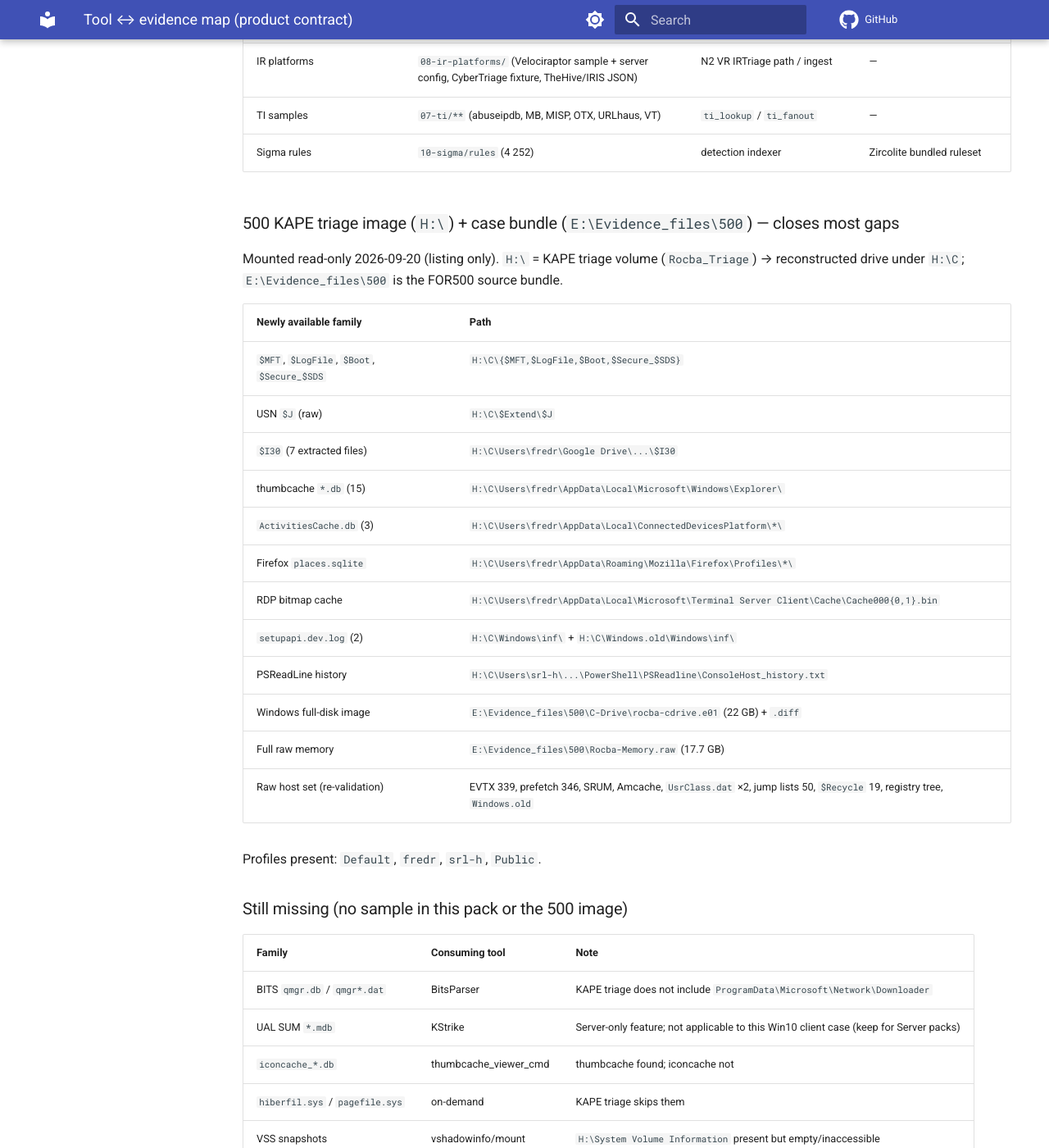
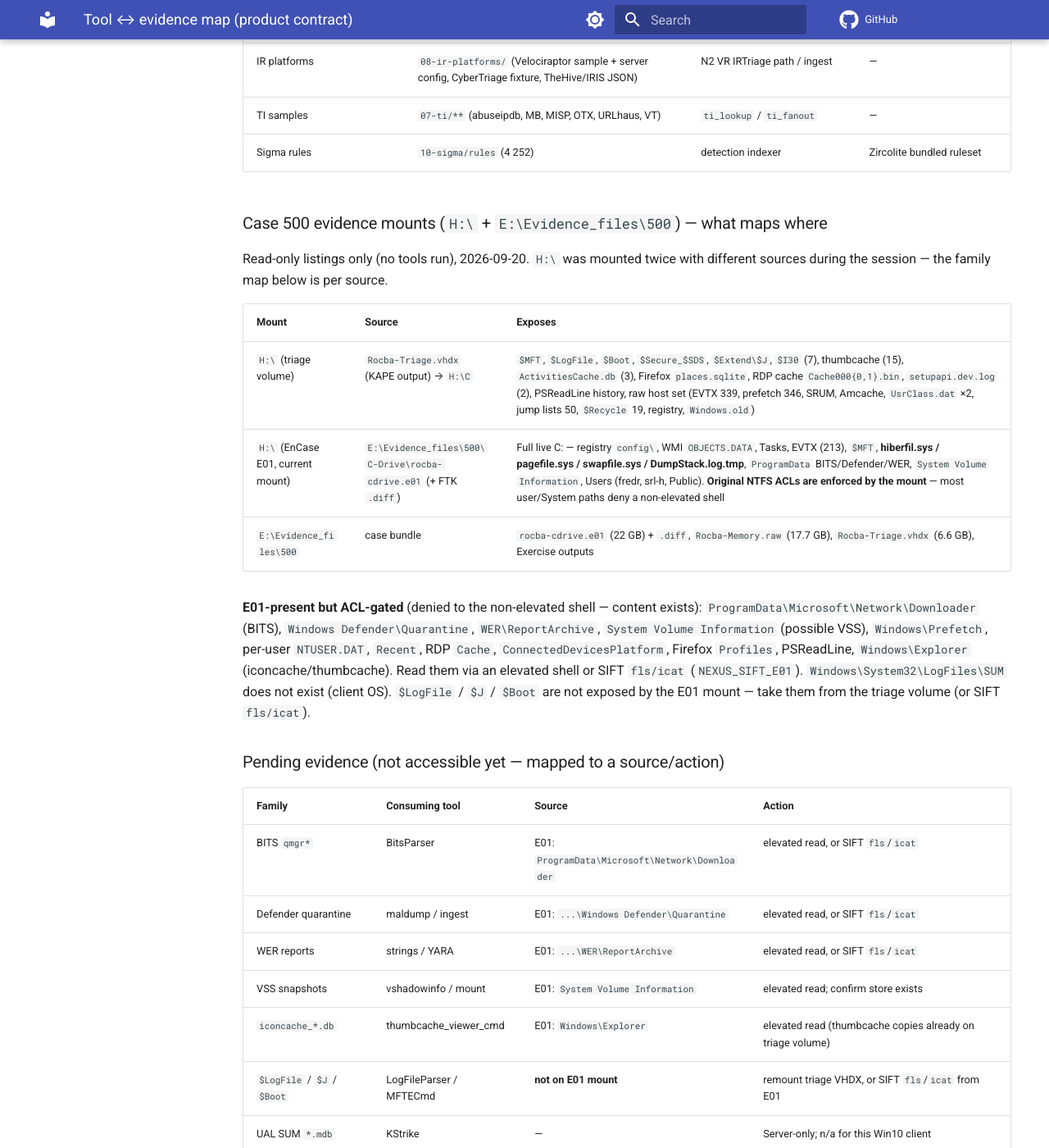
Before and after one commit to Ganron007/DFIR-Nexus, an MkDocs documentation site: the page built from Docs/cases/TOOL-EVIDENCE-MAP.md, in a window 1280 px wide and 1400 px high, scrolled down 5405 px. Shown: the whole window at 82% size. Built offline with MkDocs 1.6.1 and Material for MkDocs 9.7.7, drawn with Linux system fonts in a browser that asks for light colours; comment, search, counter and statistics services are not loaded; some of the changed text lies outside the part shown.

Commit message:
docs(cases): map case-500 evidence to mounts - triage VHDX vs mounted EnCase E01 (H:), ACL-gated families and pending list
- H:\ triage volume: \/\/\/\\, \/\, \, thumbcache, ActivitiesCache, Firefox, RDP cache, setupapi, PSReadLine + raw host set
- H:\ EnCase E01 (current): full live C: (registry, WMI, Tasks, EVTX 213, \, hiberfil/pagefile/swapfile); ACLs enforced - BITS/Defender/WER/SVI/iconcache/per-user paths present but denied to a non-elevated shell
- pending mapped to source/action: elevated read or SIFT fls/icat for ACL-gated; remount triage VHDX or SIFT for \/\; UAL server-only; sysdig/SO/Socrates/CyberTriage/macOS remain collection gaps
- listings only; no tools run

```diff
--- a/Docs/cases/TOOL-EVIDENCE-MAP.md
+++ b/Docs/cases/TOOL-EVIDENCE-MAP.md
@@ -136,48 +136,49 @@ additionally mounted: `H:\` (KAPE triage volume) and `E:\Evidence_files\500`
 | TI samples | `07-ti/**` (abuseipdb, MB, MISP, OTX, URLhaus, VT) | `ti_lookup` / `ti_fanout` | — |
 | Sigma rules | `10-sigma/rules` (4 252) | detection indexer | Zircolite bundled ruleset |
 
-### 500 KAPE triage image (`H:\`) + case bundle (`E:\Evidence_files\500`) — closes most gaps
+### Case 500 evidence mounts (`H:\` + `E:\Evidence_files\500`) — what maps where
 
-Mounted read-only 2026-09-20 (listing only). `H:\` = KAPE triage volume
-(`Rocba_Triage`) → reconstructed drive under `H:\C`; `E:\Evidence_files\500` is
-the FOR500 source bundle.
+Read-only listings only (no tools run), 2026-09-20. `H:\` was mounted twice with
+different sources during the session — the family map below is per source.
 
-| Newly available family | Path |
-|---|---|
-| `$MFT`, `$LogFile`, `$Boot`, `$Secure_$SDS` | `H:\C\{$MFT,$LogFile,$Boot,$Secure_$SDS}` |
-| USN `$J` (raw) | `H:\C\$Extend\$J` |
-| `$I30` (7 extracted files) | `H:\C\Users\fredr\Google Drive\...\$I30` |
-| thumbcache `*.db` (15) | `H:\C\Users\fredr\AppData\Local\Microsoft\Windows\Explorer\` |
-| `ActivitiesCache.db` (3) | `H:\C\Users\fredr\AppData\Local\ConnectedDevicesPlatform\*\` |
-| Firefox `places.sqlite` | `H:\C\Users\fredr\AppData\Roaming\Mozilla\Firefox\Profiles\*\` |
-| RDP bitmap cache | `H:\C\Users\fredr\AppData\Local\Microsoft\Terminal Server Client\Cache\Cache000{0,1}.bin` |
-| `setupapi.dev.log` (2) | `H:\C\Windows\inf\` + `H:\C\Windows.old\Windows\inf\` |
-| PSReadLine history | `H:\C\Users\srl-h\...\PowerShell\PSReadline\ConsoleHost_history.txt` |
-| Windows full-disk image | `E:\Evidence_files\500\C-Drive\rocba-cdrive.e01` (22 GB) + `.diff` |
-| Full raw memory | `E:\Evidence_files\500\Rocba-Memory.raw` (17.7 GB) |
-| Raw host set (re-validation) | EVTX 339, prefetch 346, SRUM, Amcache, `UsrClass.dat` ×2, jump lists 50, `$Recycle` 19, registry tree, `Windows.old` |
+| Mount | Source | Exposes |
+|---|---|---|
+| `H:\` (triage volume) | `Rocba-Triage.vhdx` (KAPE output) → `H:\C` | `$MFT`, `$LogFile`, `$Boot`, `$Secure_$SDS`, `$Extend\$J`, `$I30` (7), thumbcache (15), `ActivitiesCache.db` (3), Firefox `places.sqlite`, RDP cache `Cache000{0,1}.bin`, `setupapi.dev.log` (2), PSReadLine history, raw host set (EVTX 339, prefetch 346, SRUM, Amcache, `UsrClass.dat` ×2, jump lists 50, `$Recycle` 19, registry, `Windows.old`) |
+| `H:\` (EnCase E01, current mount) | `E:\Evidence_files\500\C-Drive\rocba-cdrive.e01` (+ FTK `.diff`) | Full live C: — registry `config\`, WMI `OBJECTS.DATA`, Tasks, EVTX (213), `$MFT`, **hiberfil.sys / pagefile.sys / swapfile.sys / DumpStack.log.tmp**, `ProgramData` BITS/Defender/WER, `System Volume Information`, Users (fredr, srl-h, Public). **Original NTFS ACLs are enforced by the mount** — most user/System paths deny a non-elevated shell |
+| `E:\Evidence_files\500` | case bundle | `rocba-cdrive.e01` (22 GB) + `.diff`, `Rocba-Memory.raw` (17.7 GB), `Rocba-Triage.vhdx` (6.6 GB), Exercise outputs |
 
-Profiles present: `Default`, `fredr`, `srl-h`, `Public`.
+**E01-present but ACL-gated** (denied to the non-elevated shell — content exists):
+`ProgramData\Microsoft\Network\Downloader` (BITS), `Windows Defender\Quarantine`,
+`WER\ReportArchive`, `System Volume Information` (possible VSS),
+`Windows\Prefetch`, per-user `NTUSER.DAT`, `Recent`, RDP `Cache`,
+`ConnectedDevicesPlatform`, Firefox `Profiles`, PSReadLine, `Windows\Explorer`
+(iconcache/thumbcache). Read them via an elevated shell or SIFT `fls/icat`
+(`NEXUS_SIFT_E01`). `Windows\System32\LogFiles\SUM` does not exist (client OS).
+`$LogFile` / `$J` / `$Boot` are not exposed by the E01 mount — take them from the
+triage volume (or SIFT `fls/icat`).
 
-### Still missing (no sample in this pack or the 500 image)
+### Pending evidence (not accessible yet — mapped to a source/action)
 
-| Family | Consuming tool | Note |
-|---|---|---|
-| BITS `qmgr.db` / `qmgr*.dat` | BitsParser | KAPE triage does not include `ProgramData\Microsoft\Network\Downloader` |
-| UAL SUM `*.mdb` | KStrike | Server-only feature; not applicable to this Win10 client case (keep for Server packs) |
-| `iconcache_*.db` | thumbcache_viewer_cmd | thumbcache found; iconcache not |
-| `hiberfil.sys` / `pagefile.sys` | on-demand | KAPE triage skips them |
-| VSS snapshots | vshadowinfo/mount | `H:\System Volume Information` present but empty/inaccessible |
-| Sysdig/Falco runtime | sysdig lane | `04-network/sysdig/` empty; fixture only |
-| Security Onion alerts | ingest | dir empty; fixture only |
-| Socrates alerts | ingest | dir empty; fixture only |
-| CyberTriage export | ingest | dir empty; fixture only |
-| macOS full collection | plaso | only `maclogs.7z` |
+| Family | Consuming tool | Source | Action |
+|---|---|---|---|
+| BITS `qmgr*` | BitsParser | E01: `ProgramData\Microsoft\Network\Downloader` | elevated read, or SIFT `fls`/`icat` |
+| Defender quarantine | maldump / ingest | E01: `...\Windows Defender\Quarantine` | elevated read, or SIFT `fls`/`icat` |
+| WER reports | strings / YARA | E01: `...\WER\ReportArchive` | elevated read, or SIFT `fls`/`icat` |
+| VSS snapshots | vshadowinfo / mount | E01: `System Volume Information` | elevated read; confirm store exists |
+| `iconcache_*.db` | thumbcache_viewer_cmd | E01: `Windows\Explorer` | elevated read (thumbcache copies already on triage volume) |
+| `$LogFile` / `$J` / `$Boot` | LogFileParser / MFTECmd | **not on E01 mount** | remount triage VHDX, or SIFT `fls`/`icat` from E01 |
+| UAL SUM `*.mdb` | KStrike | — | Server-only; n/a for this Win10 client |
+| Sysdig/Falco runtime | sysdig lane | not present anywhere | needs a runtime capture |
+| Security Onion alerts | ingest | fixture only (`_fixtures`) | needs an SO export |
+| Socrates alerts | ingest | fixture only (`_fixtures`) | needs a Socrates export |
+| CyberTriage export | ingest | fixture only (`_fixtures`) | needs a CT export |
+| macOS full collection | plaso | `maclogs.7z` only | needs a full mac collection |
 
-**T3 consequence:** W1 + most of W2 can now be validated against raw parity data
-(`$LogFile`, `$J`, `$I30`, thumbcache, ActivitiesCache, Firefox, RDP cache,
-setupapi, PSReadLine) plus the full E01 / raw memory on `E:`; the remaining rows
-stay `validated: false` (docs-derived) until samples are staged.
+**T3 consequence:** with the E01 mounted, every Windows host family the lane
+needs is either readable (hiberfil/pagefile/swapfile, registry, WMI, Tasks, EVTX,
+`$MFT`) or present-but-ACL-gated (BITS, Defender, WER, VSS, iconcache, per-user
+hives) pending an elevated read or the SIFT E01 path. The non-Windows ingest
+families above remain true collection gaps.
 
 ## Interpret and report (what actually runs)
 
```
